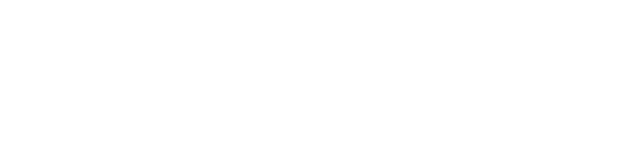
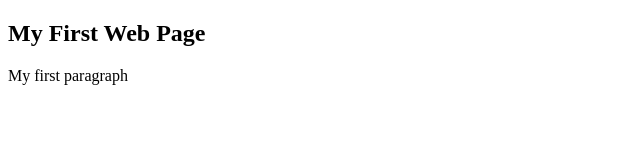
Before and after one commit to NicolasSeguro/prueba, a plain HTML site: page index.html in a window 1280 px wide. Shown: the whole page, without its empty margins (0-640 px from the left). Drawn offline with Linux system fonts and the light colour scheme.

Commit message:
Agrego el main

```diff
--- a/index.html
+++ b/index.html
@@ -8,5 +8,14 @@
 </head>
 <body>
 
+
+    <main>
+        <section>
+            <h1>My First Web Page</h1>
+            <p>My first paragraph</p>
+        </section>
+    </main>
+
+
 </body>
 </html>
```
